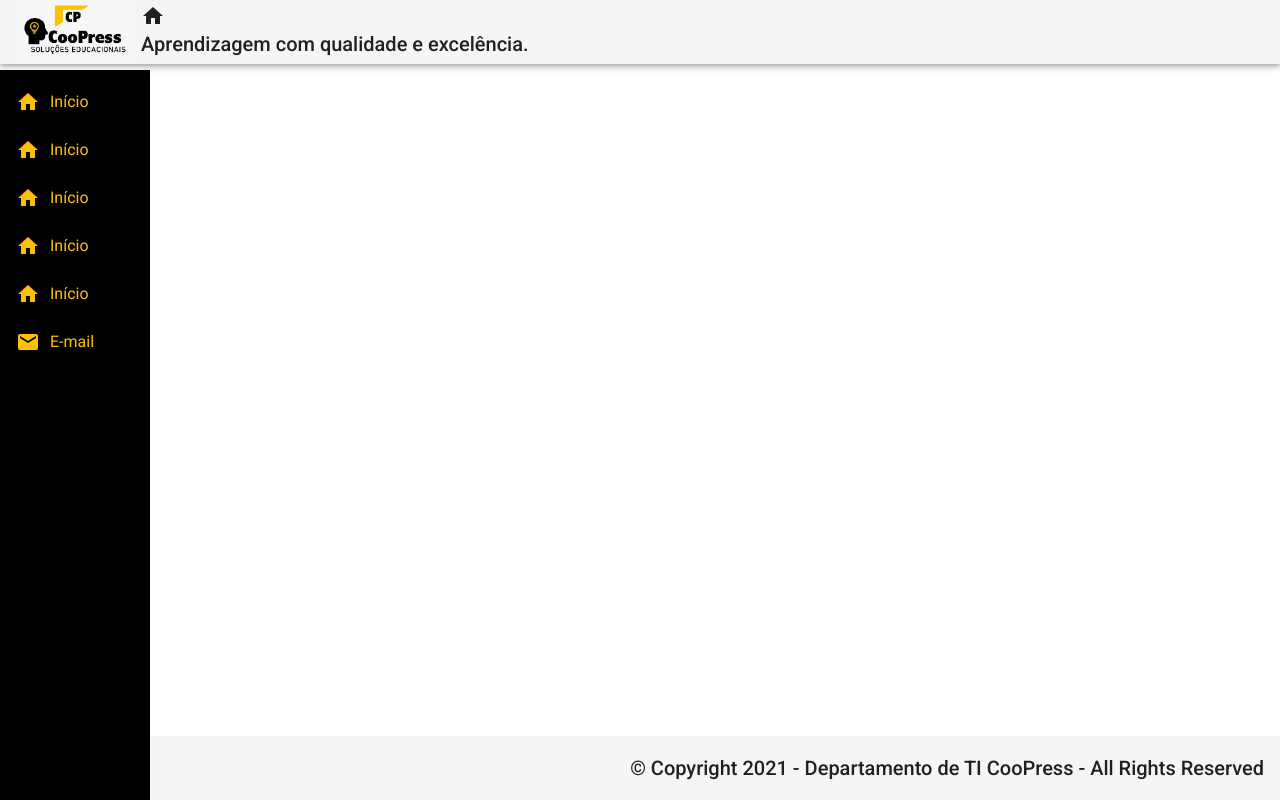
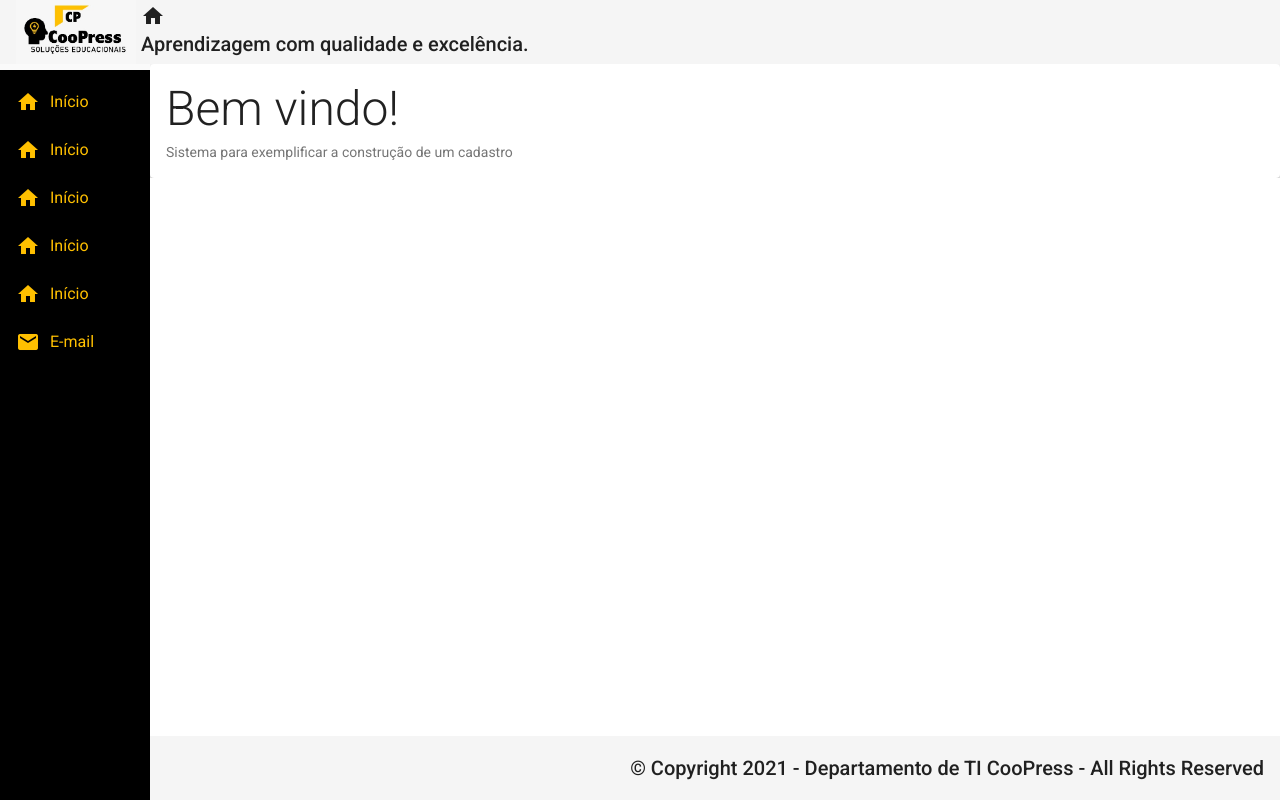
Before and after one commit to MaestroPravaler/PROJETO_ANGULAR_09, an Angular app in the folder front-angular9/: page / in a window 1280 px wide. Built offline with nearby package versions, Linux system fonts and the light colour scheme.

Commit message:
Criação do Componente Home

```diff
--- a/front-angular9/src/app/components/template/nav/nav.component.css
+++ b/front-angular9/src/app/components/template/nav/nav.component.css
@@ -10,3 +10,8 @@
 .sidenav i{
     padding-right: 10px;
 }
+
+.content{
+    padding: 16px;
+    background-color: burlywood;
+}
--- a/front-angular9/src/app/components/template/nav/nav.component.html
+++ b/front-angular9/src/app/components/template/nav/nav.component.html
@@ -9,5 +9,8 @@
             <a mat-list-item><i class="material-icons">email</i>E-mail</a>
         </mat-nav-list>
     </mat-sidenav>
+    <mat-sidenav-content>
+        <app-home></app-home>
+    </mat-sidenav-content>
 
 </mat-sidenav-container>
--- /dev/null
+++ b/front-angular9/src/app/views/home/home.component.css
@@ -0,0 +1,9 @@
+.home .title {
+    font-size: 3rem;
+    font-weight: 300;
+    line-height: 1.2;
+}
+
+.home .subtitle{
+    font-size: 1.1rem;
+}
--- /dev/null
+++ b/front-angular9/src/app/views/home/home.component.html
@@ -0,0 +1,8 @@
+<mat-card class="home mat-elevation-z3">
+    <mat-card-title class="title">
+        Bem vindo!
+    </mat-card-title>
+    <mat-card-subtitle Class="subtitle">
+        Sistema para exemplificar a construção de um cadastro
+    </mat-card-subtitle>
+</mat-card>
--- /dev/null
+++ b/front-angular9/src/app/views/home/home.component.ts
@@ -0,0 +1,15 @@
+import { Component, OnInit } from '@angular/core';
+
+@Component({
+  selector: 'app-home',
+  templateUrl: './home.component.html',
+  styleUrls: ['./home.component.css']
+})
+export class HomeComponent implements OnInit {
+
+  constructor() { }
+
+  ngOnInit(): void {
+  }
+
+}
```
Also changed, not shown: front-angular9/src/app/app.module.ts (+8 -4 lines).
